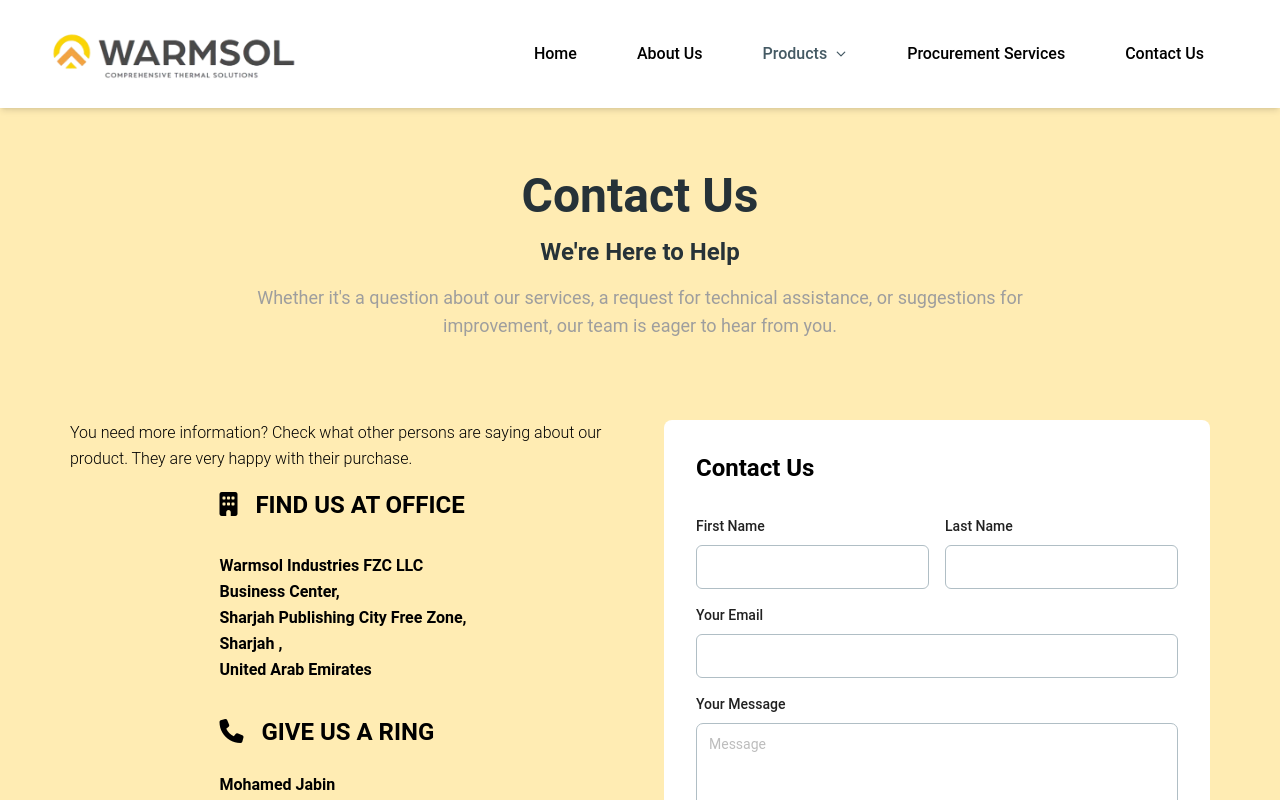
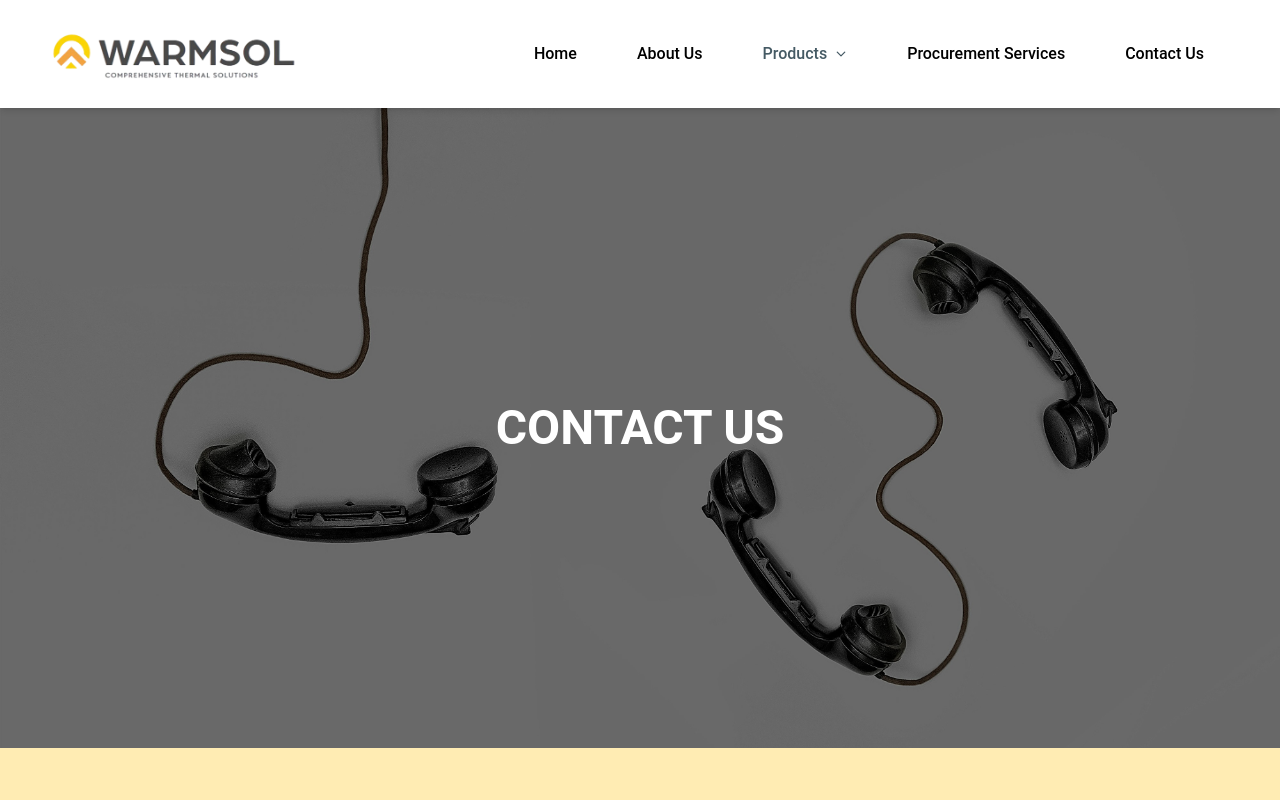
Before and after one commit to warmsolindus/warmsolIndusWeb, a React (Vite) app: page /contact-us in a window 1280 px wide. Shown: the top 800 px of the page. Built offline with nearby package versions, Linux system fonts and the light colour scheme; the HTML template or start-up script is replaced by a standard one.

Commit message:
add contact us image

```diff
--- a/src/components/Navbar.jsx
+++ b/src/components/Navbar.jsx
@@ -204,7 +204,7 @@ function NavListMenu() {
             open={insulationNestedMenu}
             handler={setInsulationNestedMenu}
           >
-            <Link to={"/insulation-materials"}>
+            <Link to={"insulation-materials"}>
             <MenuHandler className="flex items-center justify-between">
 
               <MenuItem>
@@ -305,7 +305,7 @@ function NavListMenu() {
             open={insulationNestedMenu}
             handler={setInsulationNestedMenu}
           >
-            <Link to={"/insulation-materials"}>
+            <Link to={"insulation-materials"}>
             <MenuHandler className="flex items-center justify-between">
 
               <MenuItem>
--- a/src/pages/ContactUs.jsx
+++ b/src/pages/ContactUs.jsx
@@ -17,15 +17,29 @@ export function ContactSection() {
   return (
     <div className="bg-amber-100">
       <NavigationbarWithDropdownMultilevelMenu />
+
+      <div className="relative h-[60vh] md:h-[80vh] w-full" >
+        <div className="absolute inset-0 bg-[url('/images/contactUs.jpg?height=800&width=1200')] bg-fixed bg-cover">
+          {/* <img
+            src="/images/contactUs.jpg?height=800&width=1200"
+            alt="Warehouse"
+            className="h-full w-full object-cover"
+          /> */}
+          <div className="absolute inset-0 bg-black/50"/>
+        </div>
+        <div className="relative h-full flex items-center justify-center">
+          <Typography
+            variant="h1"
+            color="white"
+            className="text-3xl md:text-4xl lg:text-5xl font-bold text-center"
+          >
+            CONTACT US
+          </Typography>
+        </div>
+      </div>
+
       <section className="px-8 py-8 lg:py-16">
         <div className="container mx-auto text-center">
-          <Typography
-            variant="h1"
-            color="blue-gray"
-            className="  mb-4 !text-3xl lg:!text-5xl"
-          >
-            Contact Us
-          </Typography>
           <Typography
             variant="h5"
             color="blue-gray"
--- a/src/pages/ProcurementService.jsx
+++ b/src/pages/ProcurementService.jsx
@@ -31,7 +31,7 @@ export default function ProcurementServices() {
           <Typography
             variant="h1"
             color="white"
-            className="text-4xl md:text-5xl lg:text-6xl font-bold text-center"
+            className="text-3xl md:text-4xl lg:text-5xl font-bold text-center"
           >
             PROCUREMENT SERVICES
           </Typography>
```
Also changed, not shown: public/images/contactUs.jpg (added).
